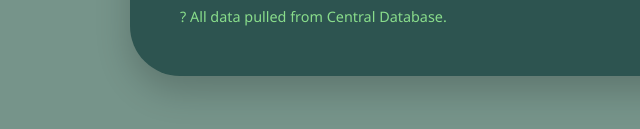
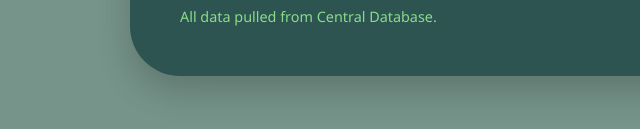
Before and after one commit to ccjj17/AgriMon, a plain HTML site: page AgriMon/admin_users.html in a window 1280 px wide. Shown: the part 668-797 px from the top of the page, 0-640 px from the left. Drawn offline with Linux system fonts and the light colour scheme.

Commit message:
Update admin_users.html

```diff
--- a/AgriMon/admin_users.html
+++ b/AgriMon/admin_users.html
@@ -275,7 +275,7 @@
                 </tbody>
             </table>
 
-            <span class="status-sync">? All data pulled from Central Database.</span>
+            <span class="status-sync">All data pulled from Central Database.</span>
         </section>
 
     </main>
```
